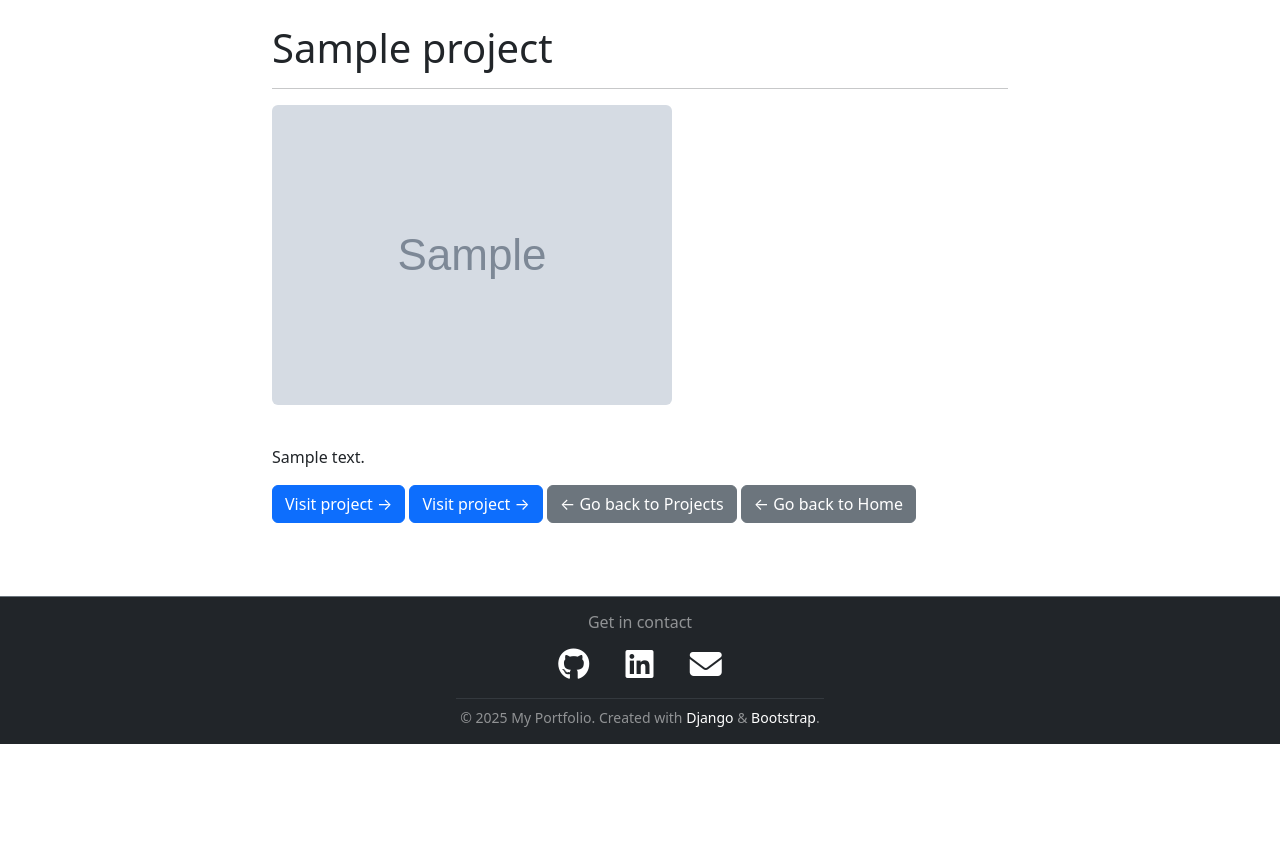
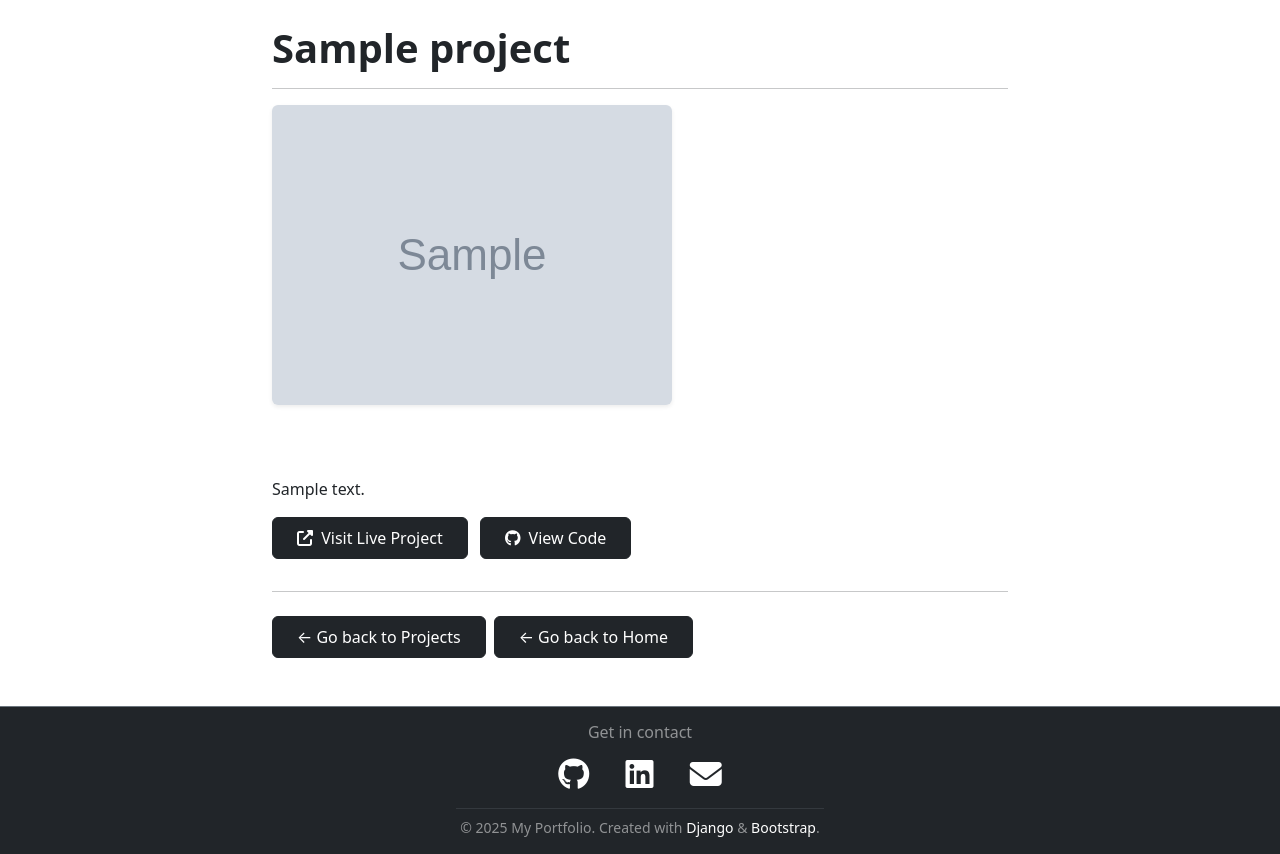
Before and after one commit to marcos-caballeronieto/my-web-portfolio, a Django app: page /project/1/ in a window 1280 px wide. Shown: the part 56-910 px from the top of the page. Before the commit the page ends 800 px from the top, so only its background shows below. Run offline with Django 5.2, Linux system fonts and the light colour scheme; tables that the repository leaves empty hold one stand-in row (values such as "Sample post"); grey boxes marked "Sample" are stand-in pictures.

Commit message:
fix: Changed project details page buttons to match the style of the web

```diff
--- a/portfolio/templates/project_detail.html
+++ b/portfolio/templates/project_detail.html
@@ -3,34 +3,44 @@
 {% block content %}
 
     <div class="row justify-content-center">
-        <div class="col-lg-8"> <h1 class="mb-3">{{ project.title }}</h1>
+        <div class="col-lg-8">
+
+            <h1 class="mb-3 fw-bold">{{ project.title }}</h1>
             <hr>
 
             {% if project.image %}
-                <img src="{{ project.image.url }}" alt="{{ project.title }}" class="img-fluid rounded mb-4">
+                <img src="{{ project.image.url }}" alt="{{ project.title }}" class="img-fluid rounded mb-4 shadow-sm">
             {% endif %}
 
-            <p style="white-space: pre-wrap;">{{ project.description|linebreaks }}</p>
+            <p class="lead mb-5" style="white-space: pre-wrap;">{{ project.description|linebreaks }}</p>
 
+            <div class="mb-4">
                 {% if project.url %}
-                <a href="{{ project.url }}" class="btn btn-primary" target="_blank" rel="noopener noreferrer">
-                    Visit project &rarr;
+                    <a href="{{ project.url }}" class="btn btn-dark px-4 py-2 me-2 mb-2" target="_blank" rel="noopener noreferrer">
+                        <i class="fas fa-external-link-alt me-1"></i> Visit Live Project
                     </a>
                 {% endif %}
 
                 {% if project.github_url %}
-                <a href="{{ project.github_url }}" class="btn btn-primary" target="_blank" rel="noopener noreferrer">
-                    Visit project &rarr;
+                    <a href="{{ project.github_url }}" class="btn btn-dark px-4 py-2 me-2 mb-2" target="_blank" rel="noopener noreferrer">
+                        <i class="fab fa-github me-1"></i> View Code
                     </a>
                 {% endif %}
+            </div>
 
-            <a href="{% url 'project_list' %}" class="btn btn-secondary">
+            {% if project.url or project.github_url %}
+                <hr class="my-4">
+            {% endif %}
+
+            <div class="d-flex flex-wrap gap-2">
+                <a href="{% url 'project_list' %}" class="btn btn-dark px-4 py-2">
                     &larr; Go back to Projects
                 </a>
 
-            <a href="{% url 'home' %}" class="btn btn-secondary">
+                <a href="{% url 'home' %}" class="btn btn-dark px-4 py-2">
                     &larr; Go back to Home
                 </a>
+            </div>
 
         </div>
     </div>
```
Lines whose indentation alone changed are shown as unchanged.
